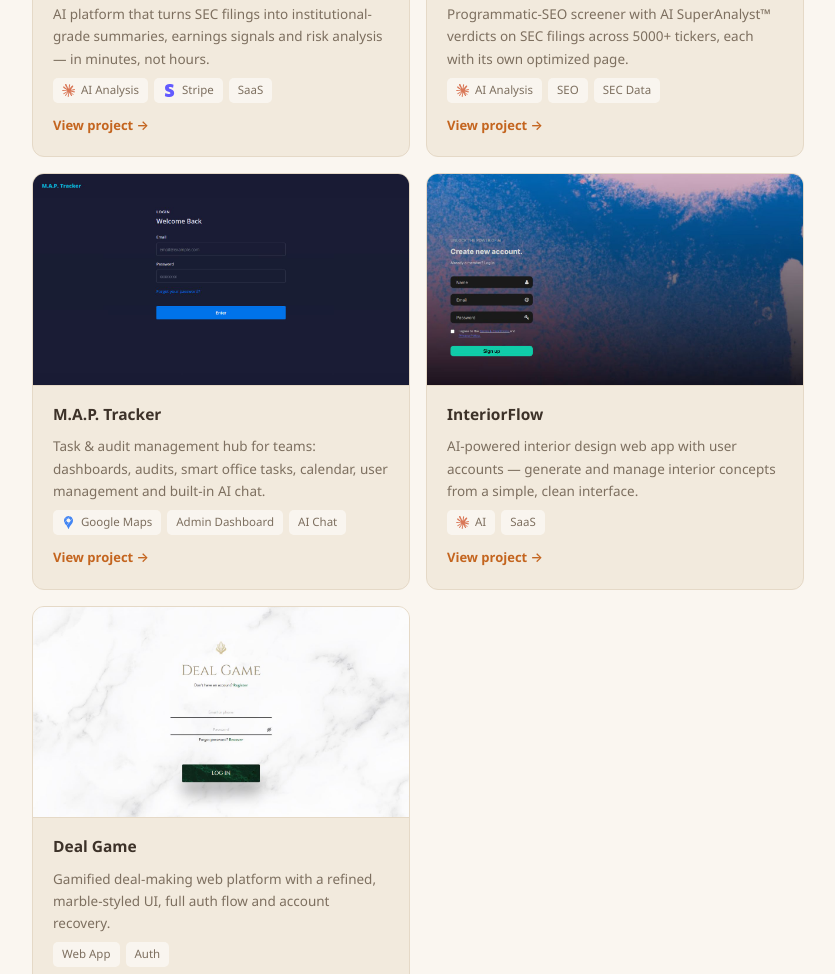
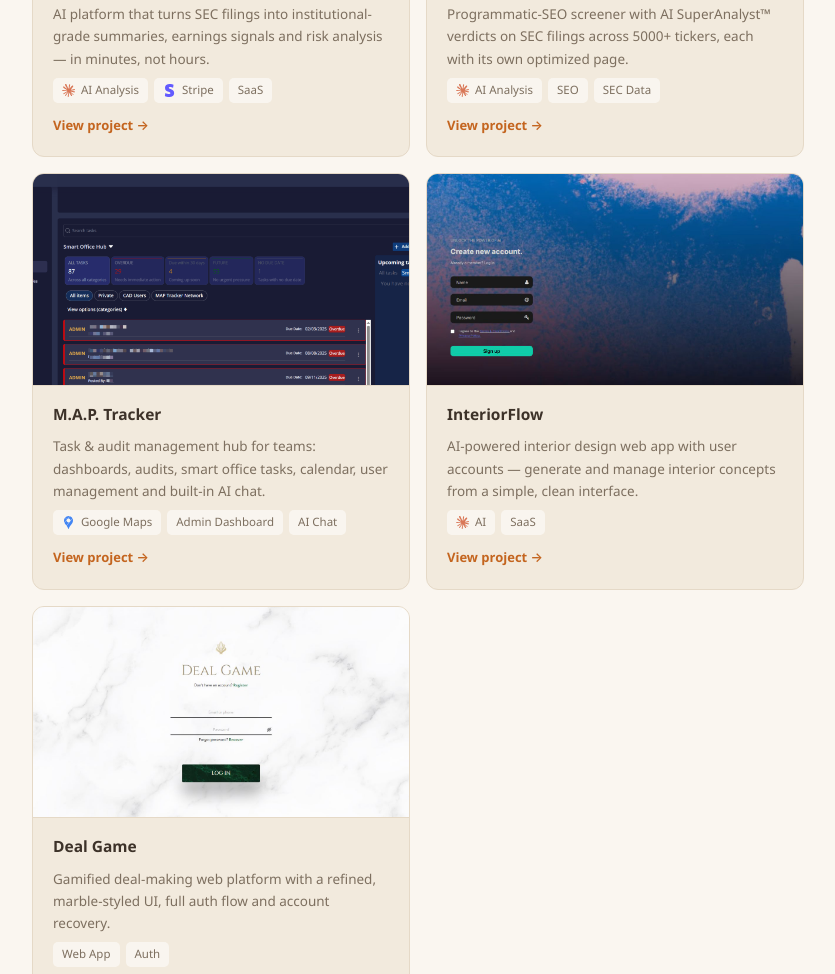
Before and after one commit to investor228/portfolio, a plain HTML site: page index.html in a window 1280 px wide. Shown: the part 805-1779 px from the top of the page, without its empty margins (222-1057 px from the left). Drawn offline with Linux system fonts and the light colour scheme.

Commit message:
Use real M.A.P. Tracker dashboard screenshot (webp)
Co-Authored-By: Claude Fable 5 <noreply@anthropic.com>

```diff
--- a/index.html
+++ b/index.html
@@ -230,7 +230,7 @@
         </div>
       </div>
       <div class="card">
-        <img class="shot" src="assets/projects/maptracker.jpg" alt="M.A.P. Tracker — audit and task management" loading="lazy">
+        <img class="shot" src="assets/projects/maptracker.webp" alt="M.A.P. Tracker — audit and task management" loading="lazy">
         <div class="card-body">
           <h3>M.A.P. Tracker</h3>
           <p>Task &amp; audit management hub for teams: dashboards, audits, smart office tasks, calendar, user management and built-in AI chat.</p>
```
Also changed, not shown: assets/projects/maptracker.jpg (deleted), assets/projects/maptracker.webp (added).
